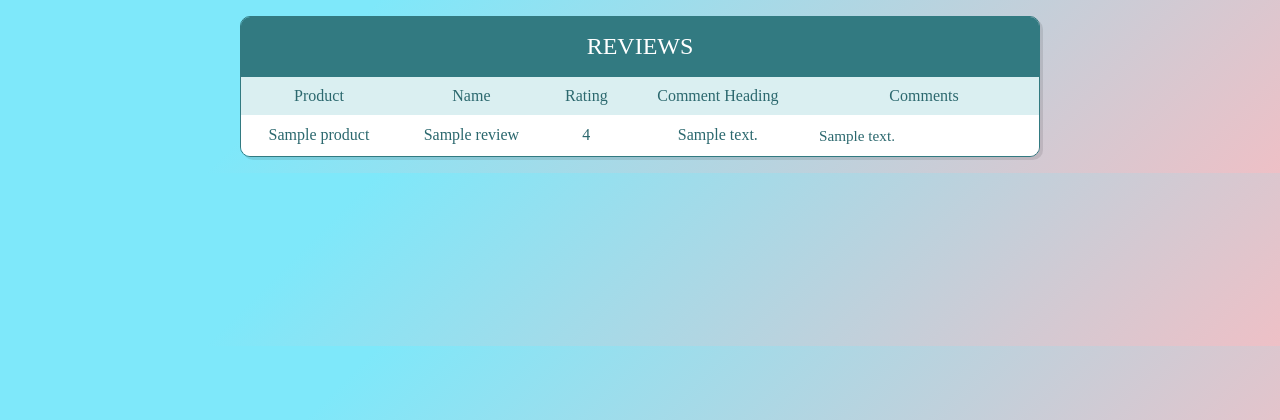
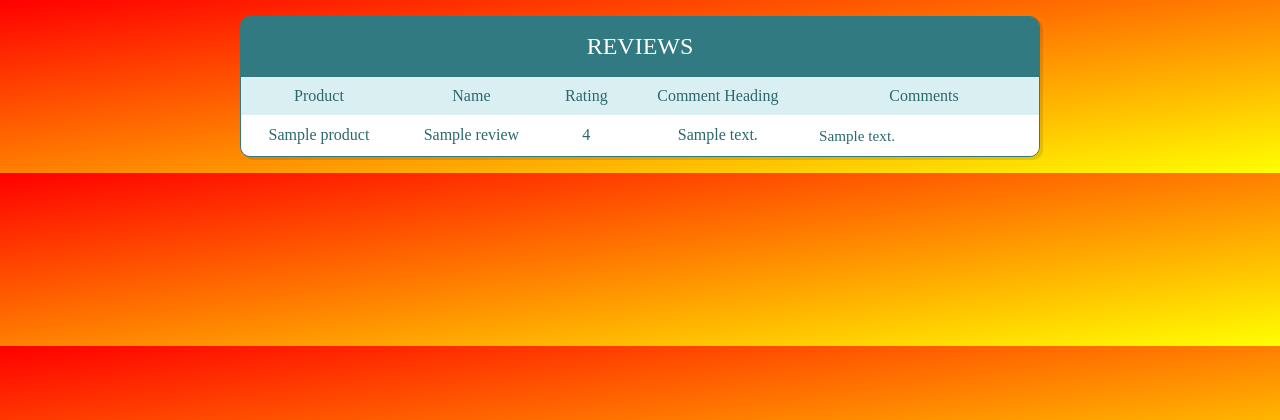
Before and after one commit to Resham-Sundar/ReviewScrapper, a Flask app: template templates/results.html in a window 1280 px wide. Shown: the top 420 px of the page. Run offline with Flask 2, Linux system fonts and the light colour scheme; the template is opened without the code that fills it: most values are stand-ins (such as "Sample title", 1, 10 or a date in 2020); some libraries are stand-ins or nearby versions.

Commit message:
Update style.css

```diff
--- a/static/css/style.css
+++ b/static/css/style.css
@@ -1,6 +1,6 @@
 body {
   background-color: #eec0c6;
-  background-image: linear-gradient(315deg, #eec0c6 0%, #7ee8fa 74%);
+  background-image: linear-gradient(to bottom right, red, yellow);
 }
 body * {
   box-sizing: border-box;
```
